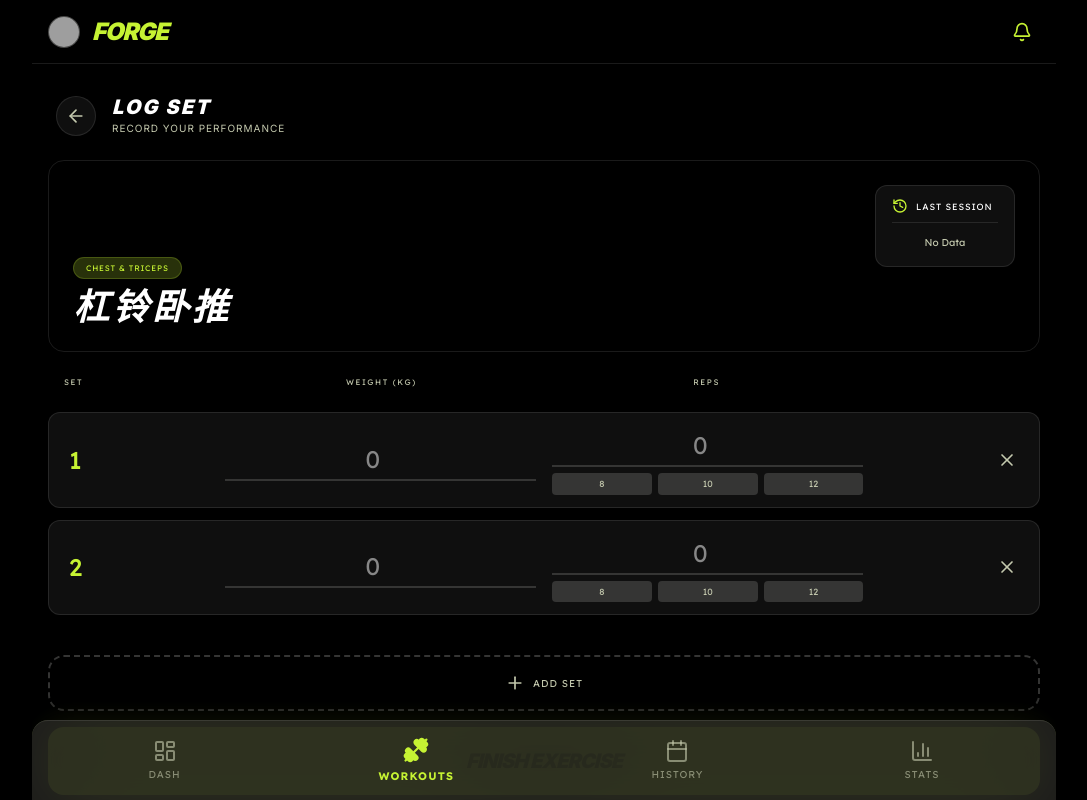
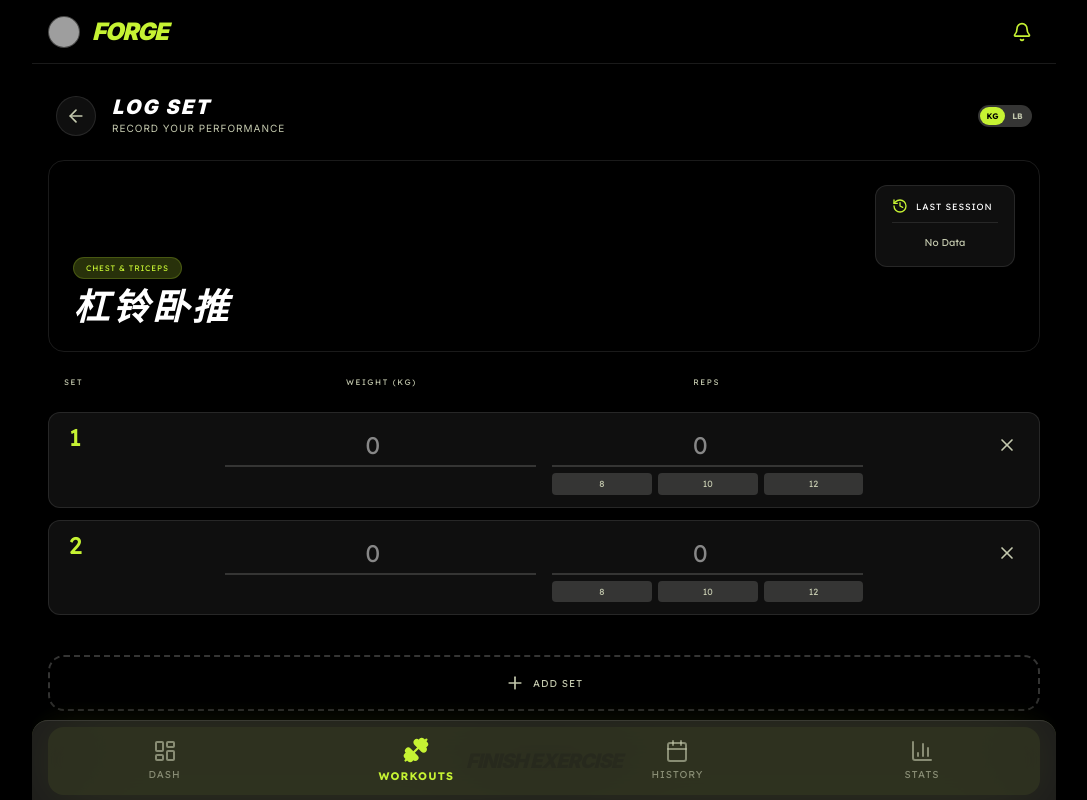
Before and after one commit to python-nb666/fit-stitch, a React (Vite) app: page /workouts/1/log in a window 1280 px wide. Shown: the top 800 px of the page, without its empty margins (96-1183 px from the left). Built offline with nearby package versions, Linux system fonts and the light colour scheme; grey boxes are pictures that could not be loaded.

Commit message:
feat: implement workout logger, main entry point, and split selection views

```diff
--- a/src/main.tsx
+++ b/src/main.tsx
@@ -2,7 +2,6 @@ import { StrictMode } from 'react';
 import { createRoot } from 'react-dom/client';
 import App from './App.tsx';
 import './index.css';
-// 111
 
 createRoot(document.getElementById('root')!).render(
   <StrictMode>
--- a/src/views/SplitSelection.tsx
+++ b/src/views/SplitSelection.tsx
@@ -35,11 +35,13 @@ const defaultSplits = [
 export default function SplitSelection() {
   const navigate = useNavigate();
   const [splits, setSplits] = useState<any[]>([]);
+  const [loading, setLoading] = useState(true);
 
   useEffect(() => {
     import('@/src/lib/defaultData').then(async ({ getSplits }) => {
       const data = await getSplits();
       setSplits(data);
+      setLoading(false);
     });
   }, []);
 
@@ -53,7 +55,25 @@ export default function SplitSelection() {
       </section>
 
       <div className="grid grid-cols-1 md:grid-cols-2 gap-4">
-        {splits.map((split) => (
+        {loading ? (
+          <>
+            {[1, 2, 3].map(i => (
+              <div key={i} className={cn("glass-panel p-5 rounded-2xl h-36 animate-pulse flex flex-col justify-end", i === 3 && "md:col-span-2")}>
+                <div className="flex gap-2 mb-3">
+                  <div className="w-16 h-5 bg-white/10 rounded-full"></div>
+                  <div className="w-20 h-5 bg-white/10 rounded-full"></div>
+                </div>
+                <div className="w-1/3 h-8 bg-white/10 rounded mb-3"></div>
+                <div className="flex gap-1.5">
+                  <div className="w-12 h-5 bg-white/10 rounded"></div>
+                  <div className="w-16 h-5 bg-white/10 rounded"></div>
+                  <div className="w-14 h-5 bg-white/10 rounded"></div>
+                </div>
+              </div>
+            ))}
+          </>
+        ) : (
+          splits.map((split) => (
             <Link
               key={split.id}
               to={`/workouts/${split.id}`}
@@ -84,7 +104,8 @@ export default function SplitSelection() {
                 </div>
               </div>
             </Link>
-        ))}
+          ))
+        )}
       </div>
 
       <div
--- a/src/views/WorkoutLogger.tsx
+++ b/src/views/WorkoutLogger.tsx
@@ -18,6 +18,7 @@ export default function WorkoutLogger() {
   const activeExercise = location.state?.exercise || mockExercise;
 
   const displayTitle = exerciseName ? decodeURIComponent(exerciseName) : activeExercise.name;
+  const [unit, setUnit] = useState<'KG' | 'LBS'>('KG');
 
   const [sets, setSets] = useState(() => {
     try {
@@ -55,6 +56,15 @@ export default function WorkoutLogger() {
     if (validSets.length > 0) {
       // 1. Save to Cloud Backend
       const todayStr = new Date().toLocaleDateString('en-CA');
+
+      const backendSets = validSets.map(s => {
+        let w = parseFloat(s.weight);
+        if (unit === 'LBS' && !isNaN(w)) {
+          w = w * 0.45359237; // Convert LBS to KG
+        }
+        return { ...s, weight: w.toFixed(2) };
+      });
+
       try {
         await fetch('/api/logs', {
           method: 'POST',
@@ -62,7 +72,7 @@ export default function WorkoutLogger() {
           body: JSON.stringify({
             splitId,
             exerciseName: displayTitle,
-            sets: validSets,
+            sets: backendSets,
             date: todayStr
           })
         });
@@ -93,9 +103,19 @@ export default function WorkoutLogger() {
         >
           <ArrowLeft className="w-5 h-5" />
         </button>
-        <div>
+        <div className="flex-1">
           <h2 className="text-xl font-black text-white tracking-widest uppercase italic leading-none">Log Set</h2>
           <p className="text-on-surface-variant text-[10px] mt-1 uppercase tracking-widest">Record your performance</p>
+        </div>
+        <div
+          className="relative flex items-center bg-surface-container-highest rounded-full p-0.5 cursor-pointer w-[54px] h-[22px] shrink-0"
+          onClick={() => setUnit(unit === 'KG' ? 'LBS' : 'KG')}
+        >
+          <div
+            className={cn("absolute w-[calc(50%-2px)] h-[calc(100%-4px)] bg-primary rounded-full transition-all duration-300", unit === 'KG' ? "left-0.5" : "left-[calc(50%+1.5px)]")}
+          />
+          <span className={cn("relative z-10 flex-1 text-center font-lexend text-[8px] font-bold transition-colors", unit === 'KG' ? 'text-black' : 'text-on-surface-variant')}>KG</span>
+          <span className={cn("relative z-10 flex-1 text-center font-lexend text-[8px] font-bold transition-colors", unit === 'LBS' ? 'text-black' : 'text-on-surface-variant')}>LB</span>
         </div>
       </div>
 
@@ -131,19 +151,19 @@ export default function WorkoutLogger() {
       <section className="space-y-6">
         <div className="grid grid-cols-12 gap-4 px-4 text-on-surface-variant font-lexend text-[8px] tracking-[0.2em] uppercase">
           <div className="col-span-2">Set</div>
-          <div className="col-span-4 text-center">Weight (kg)</div>
+          <div className="col-span-4 text-center">Weight ({unit})</div>
           <div className="col-span-4 text-center">Reps</div>
           <div className="col-span-2" />
         </div>
 
         <div className="space-y-3">
           {sets.map((set, i) => (
-            <motion.div
+              <motion.div
               key={set.id}
               initial={{ x: -20, opacity: 0 }}
               animate={{ x: 0, opacity: 1 }}
               transition={{ delay: i * 0.1 }}
-              className="grid grid-cols-12 gap-4 items-center glass-panel p-3 rounded-xl group transition-all hover:bg-white/5"
+              className="grid grid-cols-12 gap-4 items-start glass-panel p-3 rounded-xl group transition-all hover:bg-white/5"
             >
               <div className="col-span-2 flex flex-col ml-2">
                 <span className="font-lexend text-2xl font-medium text-primary leading-none">{i + 1}</span>
```
Lines whose indentation alone changed are shown as unchanged.
